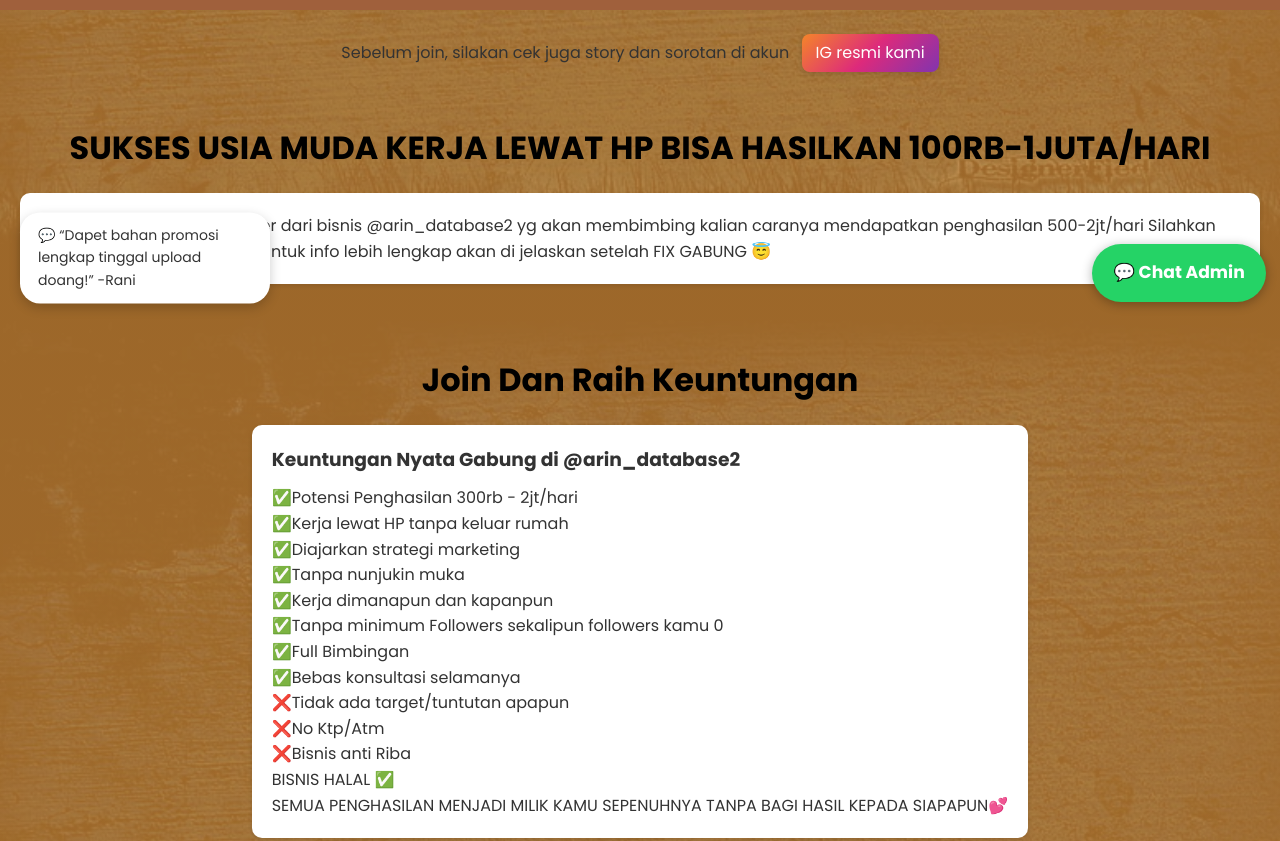
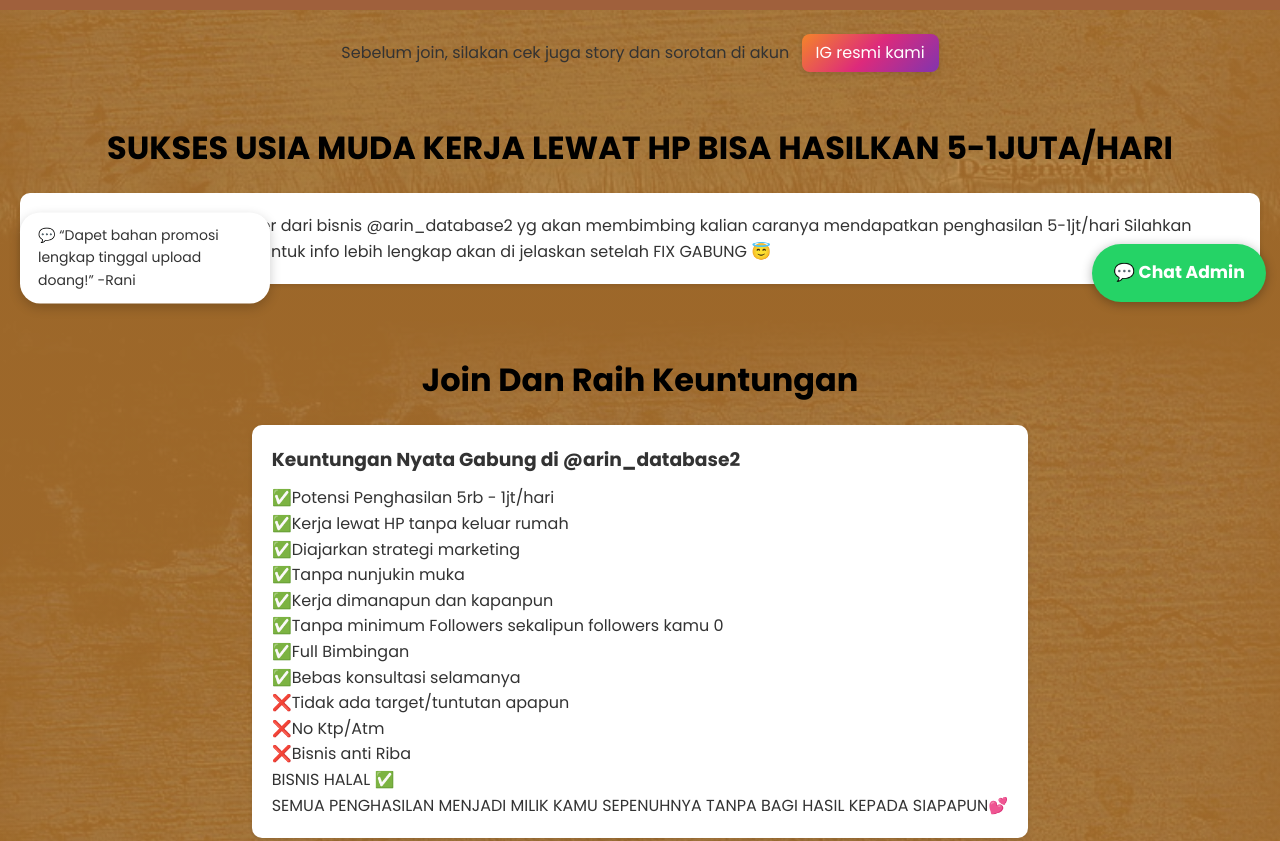
Before and after one commit to rablink/arin_database2, a plain HTML site: page index.html in a window 1280 px wide. Shown: the part 480-1321 px from the top of the page. Drawn offline with nearby package versions, Linux system fonts and the light colour scheme.

Commit message:
Update index.html

```diff
--- a/index.html
+++ b/index.html
@@ -363,11 +363,11 @@ updateCounter();
     IG resmi kami
   </a>
 <section>
-    <h2 class="section-title">SUKSES USIA MUDA KERJA LEWAT HP BISA HASILKAN 100RB-1JUTA/HARI</h2>
+    <h2 class="section-title">SUKSES USIA MUDA KERJA LEWAT HP BISA HASILKAN 5-1JUTA/HARI</h2>
     <div class="grid">
       <div class="card">
 
-<p>Halo perkenalkan saya owner dari bisnis @arin_database2 yg akan membimbing kalian caranya mendapatkan penghasilan 500-2jt/hari
+<p>Halo perkenalkan saya owner dari bisnis @arin_database2 yg akan membimbing kalian caranya mendapatkan penghasilan 5-1jt/hari
 Silahkan simak penjelasan dibawah
 Untuk info lebih lengkap akan di jelaskan setelah FIX GABUNG 😇</p>
     </div>
@@ -383,7 +383,7 @@ Untuk info lebih lengkap akan di jelaskan setelah FIX GABUNG 😇</p>
       <div class="card">
         <h3>Keuntungan Nyata Gabung di @arin_database2 </h3>
 
-<p>✅Potensi Penghasilan 300rb - 2jt/hari</p>
+<p>✅Potensi Penghasilan 5rb - 1jt/hari</p>
 ✅Kerja lewat HP tanpa keluar rumah
 <p>✅Diajarkan strategi marketing</p>
 ✅Tanpa nunjukin muka
```
